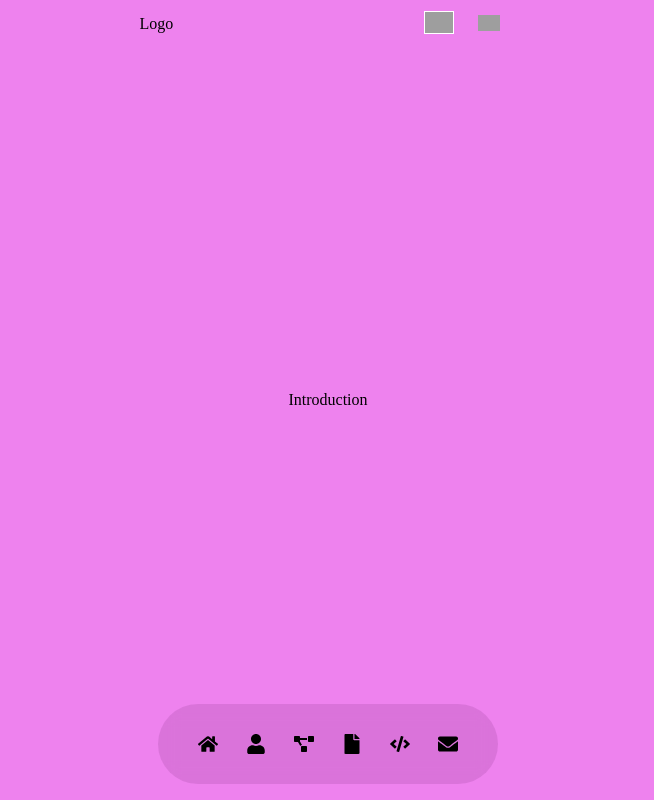
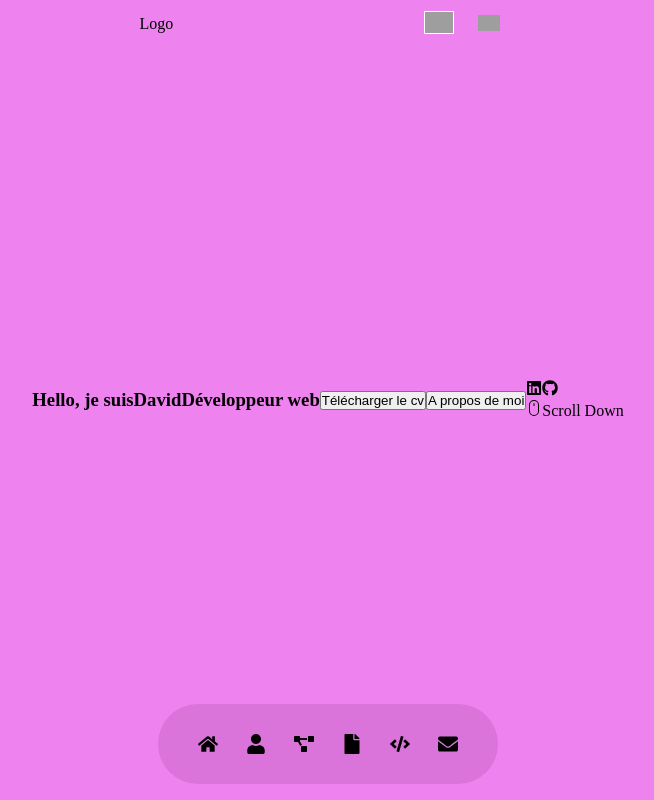
Before and after one commit to David-Chazoule/dc-Portfolio, a React (Vite) app in the folder DC-portfolio/: page / in a window 1280 px wide. Shown: the top 800 px of the page, without its empty margins (312-966 px from the left). Built offline with nearby package versions, Linux system fonts and the light colour scheme; grey boxes are pictures that could not be loaded.

Commit message:
structure de base de introduction componant

```diff
--- a/DC-portfolio/src/components/introduction/Introduction.tsx
+++ b/DC-portfolio/src/components/introduction/Introduction.tsx
@@ -1,13 +1,34 @@
 import { useContext } from "react";
 import { ThemeContext } from "../../context/ThemeContext";
 import { LanguageContext } from "../../context/LanguageContext";
+import { FaLinkedin, FaGithub } from "react-icons/fa";
+import { BsMouse } from "react-icons/bs";
 
 function Introduction() {
   const { theme } = useContext(ThemeContext);
   const { language } = useContext(LanguageContext);
   return (
-    <div className={`introduction-container ${theme}`}>Introduction</div>
-  )
+    <div className={`introduction-container ${theme}`}>
+      <h3>Hello, je suis</h3>
+      <h1>David</h1>
+      <h3>Développeur web </h3>
+      <div className="cv-about-container">
+        <button>Télécharger le cv</button>
+        <button>A propos de moi</button>
+      </div>
+      <div className="container">
+        <div className="left-box">
+          <FaLinkedin />
+          <FaGithub />
+        </div>
+        <div className="middle"></div>
+        <div className="right-box">
+          <BsMouse />
+          <span>Scroll Down</span>
+        </div>
+      </div>
+    </div>
+  );
 }
 
-export default Introduction
+export default Introduction;
```
